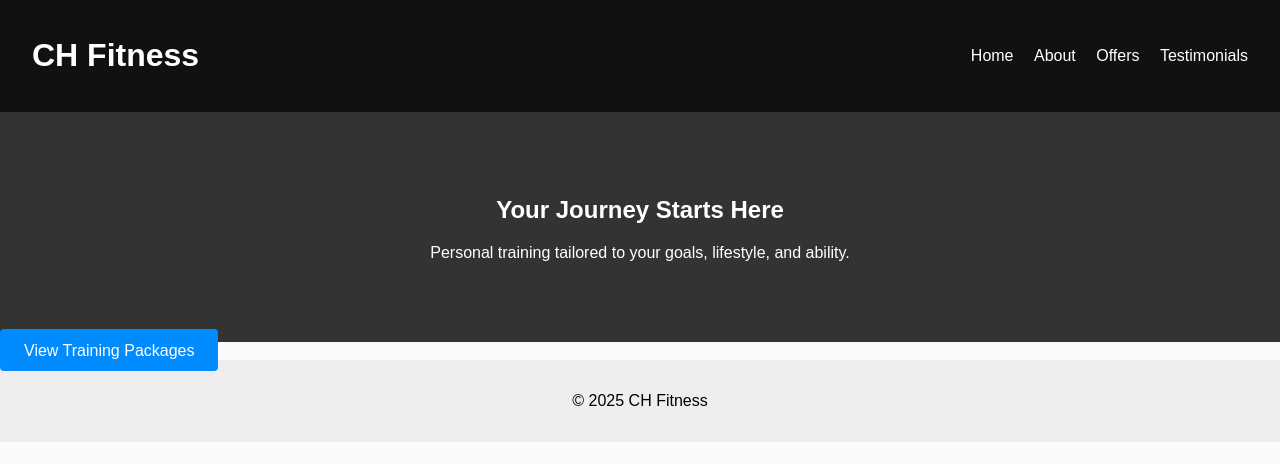
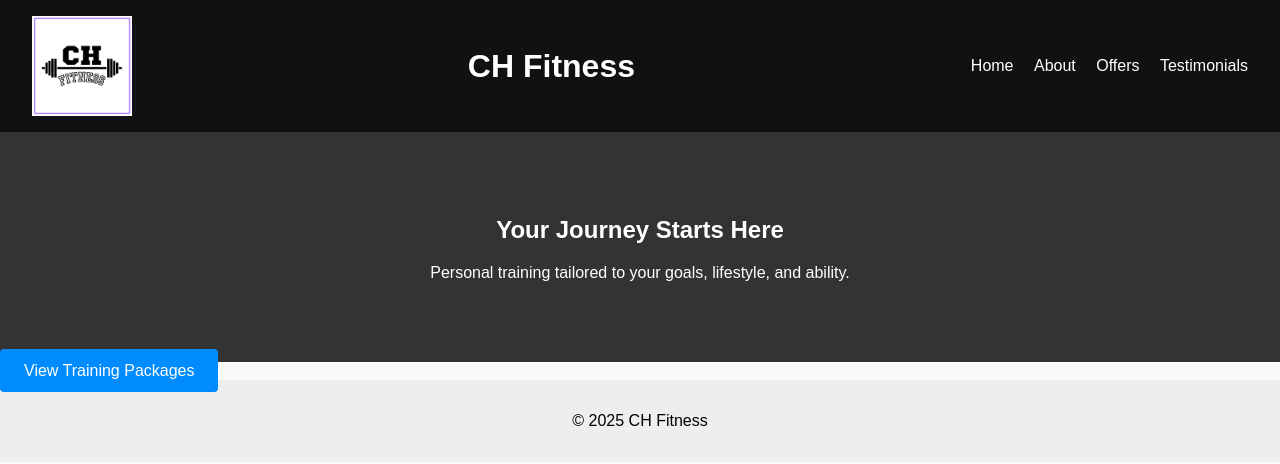
Before and after one commit to james8hutch/CHFitness, a plain HTML site: page index.html in a window 1280 px wide. Drawn offline with Linux system fonts and the light colour scheme.

Commit message:
Add logo

```diff
--- a/index.html
+++ b/index.html
@@ -9,6 +9,7 @@
 </head>
 <body>
 <header>
+    <img src="logo.png" alt="CH Fitness Logo" class="logo">
     <h1>CH Fitness</h1>
     <nav>
         <a href="index.html">Home</a>
--- a/styles.css
+++ b/styles.css
@@ -1,4 +1,12 @@
 
+.logo {
+    height: 100px;       /* adjust size as needed */
+    margin-right: 1rem; /* space between logo and site title */
+    vertical-align: middle;
+}
+header img.logo {
+    display: inline-block;
+}
 body {
     margin: 0;
     font-family: Arial, sans-serif;
```
Also changed, not shown: about.html (+1 -0 lines), offers.html (+1 -0 lines), testimonials.html (+1 -0 lines), logo.png (added).
